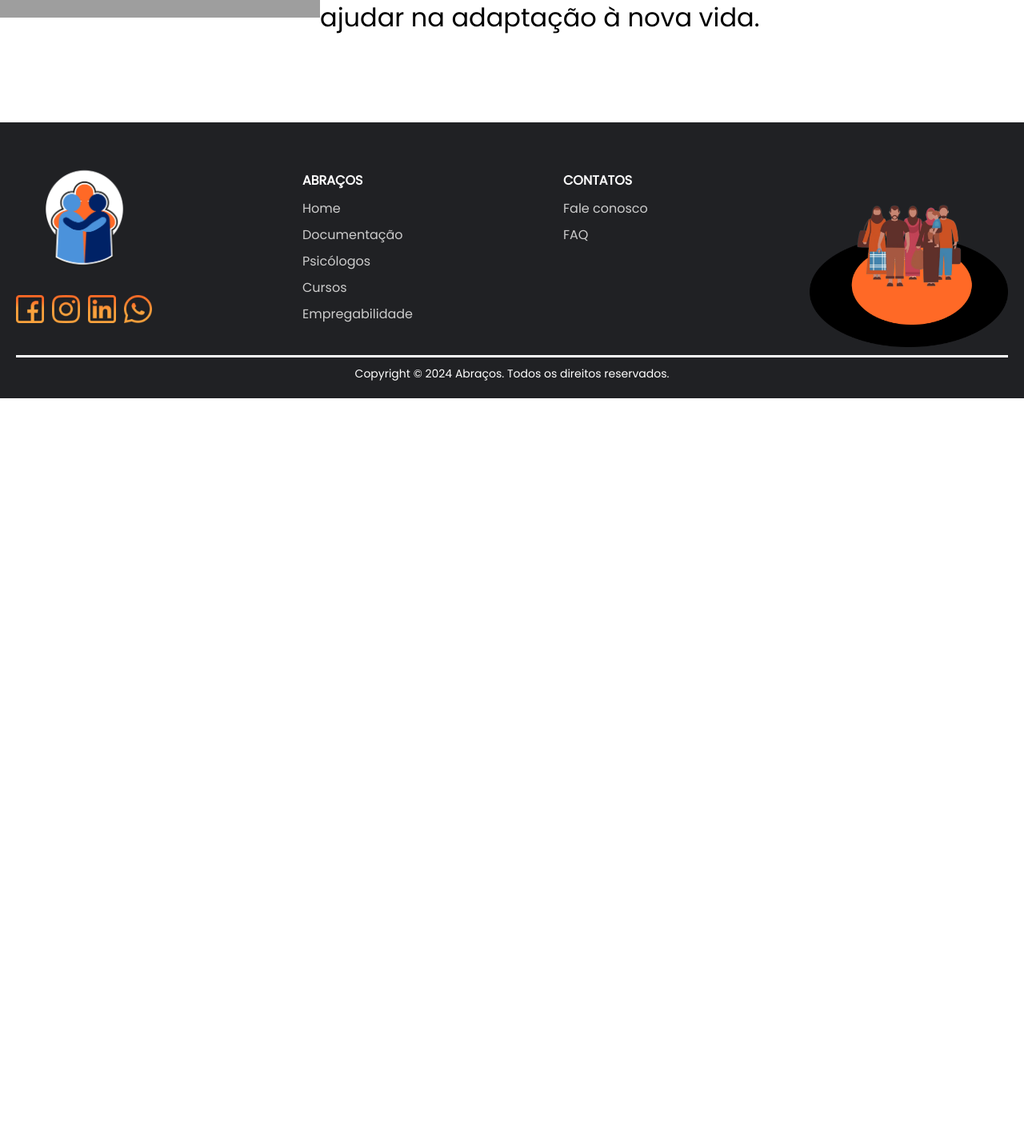
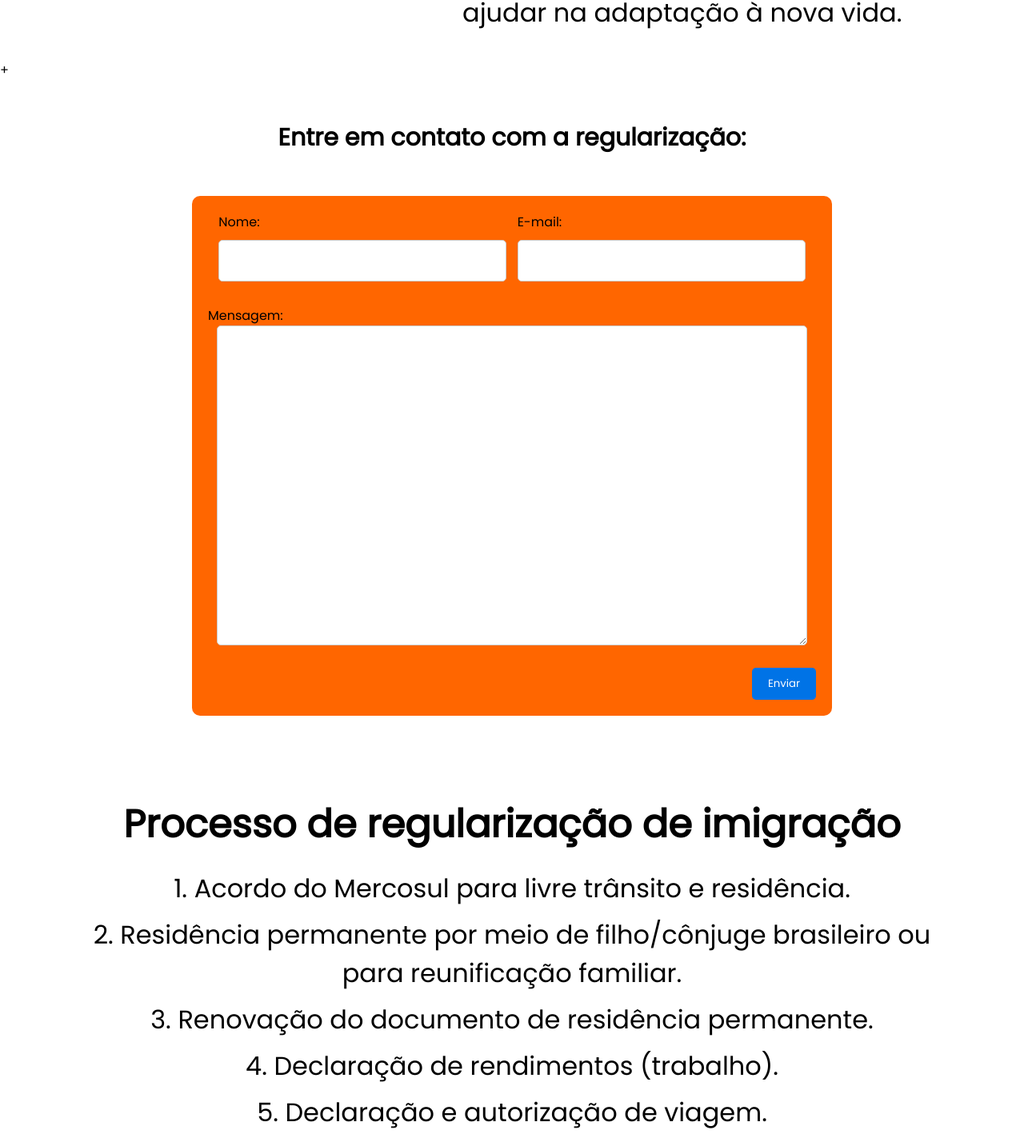
Before and after one commit to Demoday-Abracos/abracoss, a React (Vite) app in the folder Demoday/: page /Documentacao in a window 1280 px wide. Shown: the part 1242-2675 px from the top of the page at 80% size. Before the commit the page ends 1740 px from the top, so only its background shows below. Built offline with nearby package versions, Linux system fonts and the light colour scheme; grey boxes are pictures that could not be loaded.

Commit message:
acaminho do termino
...

```diff
--- a/Demoday/src/components/Documentos/Documentos.jsx
+++ b/Demoday/src/components/Documentos/Documentos.jsx
@@ -1,5 +1,9 @@
 import '../Styles/Documentos.css';
 import Regularizacao from './Regularizacao';
+import Formulario from './Formulario';
+import Processo from './Processo';
+import Mapa from './Mapa'
+
 
 function Documentos(){
     return (
@@ -8,7 +12,10 @@ function Documentos(){
 
             </div>
             <div>
-                <Regularizacao></Regularizacao>
+                <Regularizacao></Regularizacao>+
+                <Formulario></Formulario>
+                <Processo></Processo>
+                <Mapa></Mapa>
             </div>
         </section>
     )
--- a/Demoday/src/components/Documentos/Formulario.jsx
+++ b/Demoday/src/components/Documentos/Formulario.jsx
@@ -1,24 +1,137 @@
-import '../Styles/Documentos.css';
-
+import React, { useState } from 'react';
 
 function Formulario() {
-    return (
-      <section className="Laranja">
-        <div className="tudo">
-          <h2 className="titulo">Entre em contato com a regularização</h2>
-          <form className="formulario">
-            <div className="input-group">
-              <input type="text" placeholder="Nome" required />
-              <input type="email" placeholder="E-mail" required />
+  const [formData, setFormData] = useState({
+    nome: '',
+    email: '',
+    mensagem: ''
+  });
+
+  const handleChange = (e) => {
+    setFormData({
+      ...formData,
+      [e.target.name]: e.target.value
+    });
+  };
+
+  const handleSubmit = (e) => {
+    e.preventDefault();
+    console.log('Formulário enviado', formData);
+    // Aqui você pode adicionar a lógica para enviar o formulário
+  };
+
+  return (
+    <>
+      <h1 style={styles.title}>Entre em contato com a regularização:</h1>
+      <div style={styles.container}>
+        <form onSubmit={handleSubmit} style={styles.form}>
+          <div style={styles.jhow}>
+            <div style={styles.inputGroup}>
+              <label>Nome:</label>
+              <input
+                type="text"
+                name="nome"
+                value={formData.nome}
+                onChange={handleChange}
+                style={styles.input}
+              />
             </div>
-            <div className="input-group">
-              <textarea placeholder="Mensagem:" rows="5" required></textarea>
+            <div style={styles.inputGroup}>
+              <label>E-mail:</label>
+              <input
+                type="email"
+                name="email"
+                value={formData.email}
+                onChange={handleChange}
+                style={styles.input}
+              />
             </div>
-            <button type="submit" className="botao-enviar">Enviar</button>
-          </form>
-        </div>
-      </section>
-    );
+          </div>
+          <div style={styles.inputGroup}>
+            <label>Mensagem:</label>
+            <textarea
+              name="mensagem"
+              value={formData.mensagem}
+              onChange={handleChange}
+              style={styles.textarea}
+            />
+          </div>
+          <div style={styles.buttonContainer}>
+            <button type="submit" style={styles.button}>Enviar</button>
+          </div>
+        </form>
+      </div>
+    </>
+  );
+}
+
+const styles = {
+  container: {
+    backgroundColor: '#FF6600', // Cor de fundo laranja
+    padding: '20px',
+    borderRadius: '10px',
+    width: '800px', // Aumentando a largura
+    height: '650px', // Aumentando a altura
+    margin: '0 auto',
+    textAlign: 'center',
+    position: 'relative', // Para posicionamento do botão
+  },
+  title: {
+    color: '#000000', // Cor do texto do título
+    fontSize: '30px', // Tamanho da fonte
+    marginBottom: '20px',
+    textAlign: 'center', // Centralizando o título
+    margin: '50px'
+  },
+  form: {
+    display: 'flex',
+    flexDirection: 'column',
+    gap: '20px',
+    height: '100%', // Para garantir que o formulário use toda a altura
+    paddingBottom: '50px', // Espaço para o botão na parte inferior
+  },
+  inputGroup: {
+    display: 'flex',
+    flexDirection: 'column',
+    alignItems: 'flex-start',
+  },
+  input: {
+    padding: '15px',
+    borderRadius: '5px',
+    border: '1px solid #ccc',
+    width: '360px',
+    margin: '10px 0px',
+
+  },
+  textarea: {
+    padding: '10px',
+    borderRadius: '5px',
+    border: '1px solid #ccc',
+    width: '97%',
+    height: '400px', // Aumentando ainda mais a altura da textarea
+    margin: 'auto'
+  },
+  buttonContainer: {
+    display: 'flex',
+    justifyContent: 'flex-end', // Para alinhar o botão à direita
+    position: 'absolute',
+    bottom: '20px', // Distância do fundo
+    right: '20px', // Distância da direita
+  },
+  button: {
+    backgroundColor: '#0073e6', // Cor do botão
+    color: '#fff',
+    padding: '10px 20px',
+    borderRadius: '5px',
+    border: 'none',
+    cursor: 'pointer'
+  },
+  jhow: {
+    display: 'flex',
+    alignItems: 'center',
+    justifyContent: 'space-evenly',
   }
 
-  export default Formulario;
+};
+
+export default Formulario;
--- a/Demoday/src/components/Documentos/Passaporte.jsx
+++ b/Demoday/src/components/Documentos/Passaporte.jsx
@@ -3,7 +3,7 @@ import '../Styles/Documentos.css';
 function Passaporte({ foto, titulo, texto }) {
   return (
     <section className="fundo_Passaporte">
-      <div className="tudo">
+      <div className="tudo3">
         <div className="imagens">
           <img src={foto} alt="Imagem do passaporte brasileiro" />
         </div>
--- /dev/null
+++ b/Demoday/src/components/Documentos/Processo.jsx
@@ -0,0 +1,18 @@
+import '../Styles/Documentos.css';
+
+function Processo ({ foto, titulo, texto }) {
+    return (
+        <div className="container">
+          <h1>Processo de regularização de imigração</h1>
+          <ol>
+            <li>Acordo do Mercosul para livre trânsito e residência.</li>
+            <li>Residência permanente por meio de filho/cônjuge brasileiro ou para reunificação familiar.</li>
+            <li>Renovação do documento de residência permanente.</li>
+            <li>Declaração de rendimentos (trabalho).</li>
+            <li>Declaração e autorização de viagem.</li>
+            <li>Solicitação da segunda via de documentos, CRNM.</li>
+          </ol>
+        </div>
+      );
+    }
+export default Processo
--- a/Demoday/src/components/Styles/Documentos.css
+++ b/Demoday/src/components/Styles/Documentos.css
@@ -2,17 +2,19 @@
 .run{
   background-image: url(../../../public/assets/images/Passaporte.svg);
   width: 100%;
-  height: 580px;
+  height: 500px;
 }
 .regularizacao{
-    width: 95%;
+    width: 80%;
     height: 550px;
     border-radius: 20px;
     display: flex;
     align-items: center;
     justify-content: space-evenly;
     font-size: 2rem;
-
+    margin-top: 30px;
+    gap: 50px;
+    margin: auto;
 }
 
 .bom{
@@ -25,88 +27,37 @@
 .ruim{
   text-align: center;
   margin: auto;
-  font-size: 3rem;
+  font-size: 2.2rem;
   border-bottom: 1px solid;
-  padding-bottom: 20px;
+  padding: 30px;
+  width: 80%;
+
+}
+.bandeira{
+  height: 500px;
+}
+.container {
+  display: flex;
+  flex-direction: column;
+  justify-content: center;
+  align-items: center;
+  min-height: 100%;
+  text-align: center;
+  padding: 100px;
+  font-size: 2rem; /* Aumentando o tamanho da fonte no contêiner */
 }
 
+h1 {
+  margin-bottom: 20px;
+  font-size: 3rem; /* Aumentando o tamanho da fonte do h1 */
+}
 
-/*Fotmulario*/
-.formulario {
-    display: flex;
-    flex-direction: column;
-    align-items: center;
-    justify-content: center;
-    width: 100%;
-  }
+ol {
+  list-style-position: inside;
+  padding: 0;
+  font-size: 2rem; /* Aumentando o tamanho da fonte das listas */
+}
 
-  .input-group {
-    display: flex;
-    justify-content: space-between;
-    margin-bottom: 20px;
-    width: 100%;
-    max-width: 600px;
-  }
-
-  .input-group input, .input-group textarea {
-    width: 48%;
-    padding: 10px;
-    border-radius: 5px;
-    border: 1px solid #ccc;
-    font-size: 1em;
-  }
-
-  .input-group textarea {
-    width: 100%;
-    resize: none;
-  }
-
-  .botao-enviar {
-    background-color: #1A5276;
-    color: white;
-    padding: 10px 20px;
-    border: none;
-    border-radius: 5px;
-    cursor: pointer;
-    font-size: 1em;
-    font-weight: bold;
-    margin-top: 20px;
-  }
-
-  .botao-enviar:hover {
-    background-color: #164a66;
-    transform: scale(1.05);
-  }
-
-  .lista-regularizacao {
-    text-align: left;
-    margin-top: 20px;
-    padding: 0 20px;
-    font-size: 1.2em;
-  }
-
-  .lista-regularizacao ol {
-    padding-left: 20px;
-  }
-
-  .lista-regularizacao li {
-    margin-bottom: 10px;
-  }
-  .mapa-container {
-    position: relative;
-    width: 80%;
-    height: auto;
-    display: flex;
-    align-items: center;
-    justify-content: center;
-    margin: auto;
-    background-color: #164a66;
-    border-radius: 50px 0 0 50px;
-    padding: 20px;
-  }
-
-  .mapa-imagem {
-    width: 100%;
-    height: auto;
-    border-radius: 10px;
-  }
+li {
+  margin-bottom: 10px;
+}
```
